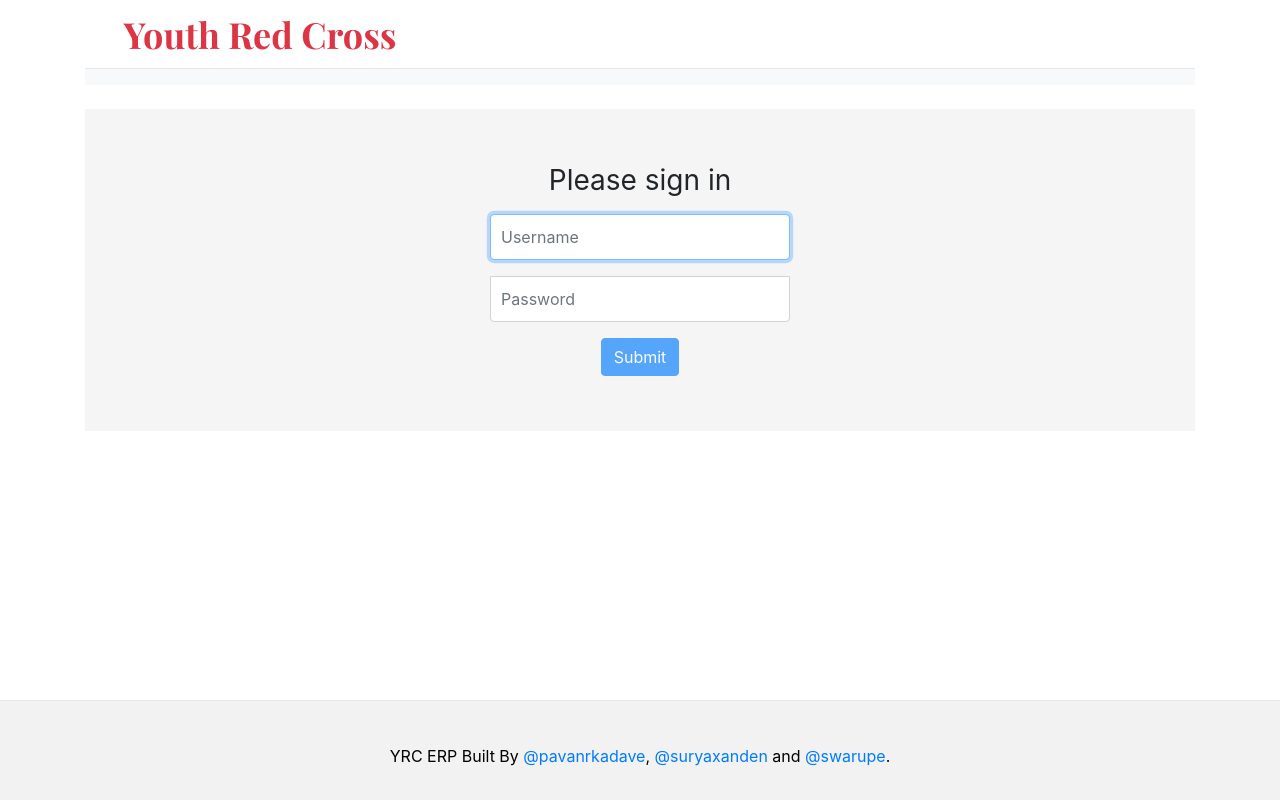
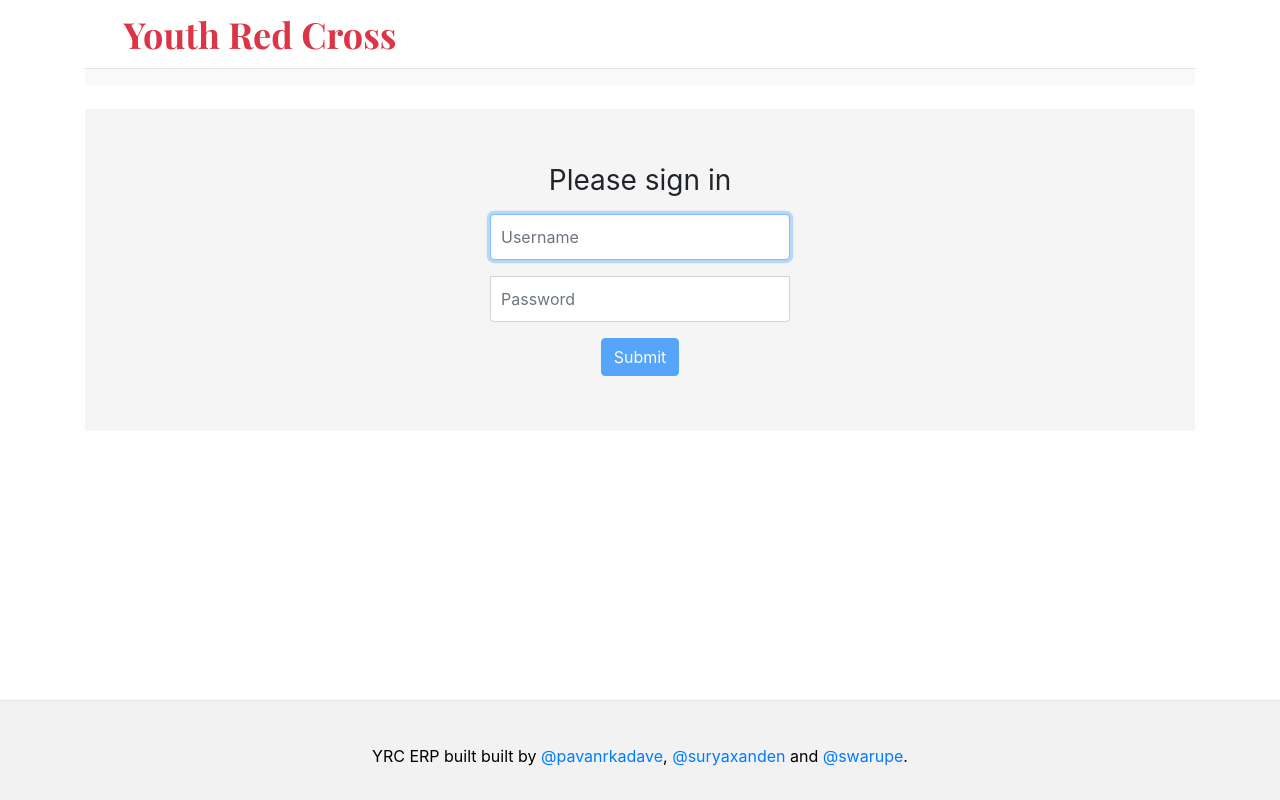
Before and after one commit to instinct2k18/YRCErp, an Angular app: page / in a window 1280 px wide. Built offline with nearby package versions, Linux system fonts and the light colour scheme.

Commit message:
Update app.component.html

```diff
--- a/src/app/app.component.html
+++ b/src/app/app.component.html
@@ -3,8 +3,7 @@
   <router-outlet></router-outlet>
 </div>
 <footer class="blog-footer">
-  <p>YRC ERP Built By <a href="#">@pavanrkadave</a>, <a href="#">@suryaxanden</a> and <a href="#">@swarupe</a>.</p>
-  <!-- <p>
-    <a href="#">Back to top</a>
-  </p> -->
+  <p>YRC ERP built built by <a href="http://www.pavanrkadave.me">@pavanrkadave</a>,
+        <a href="http://www.suryaxanden.me">@suryaxanden</a> and
+        <a href="http://www.swarup.me">@swarupe</a>.</p>
 </footer>
```
